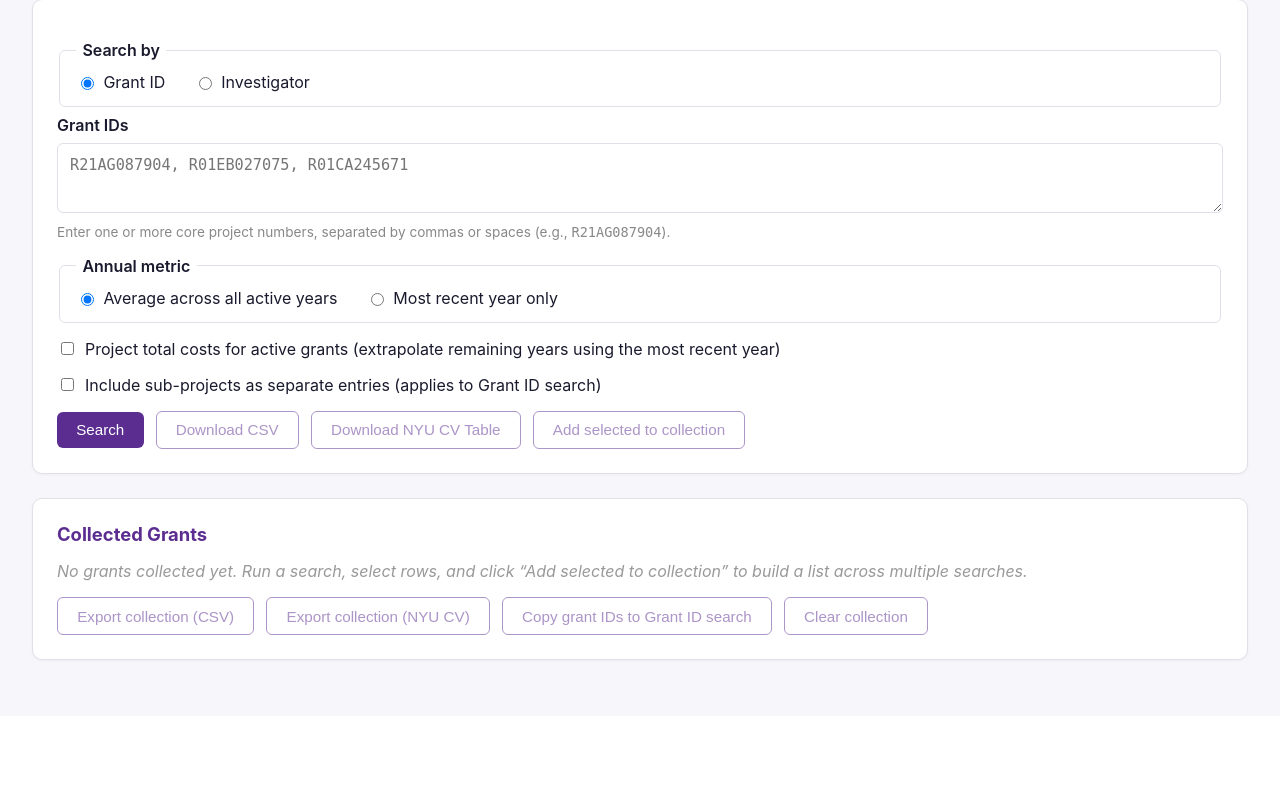
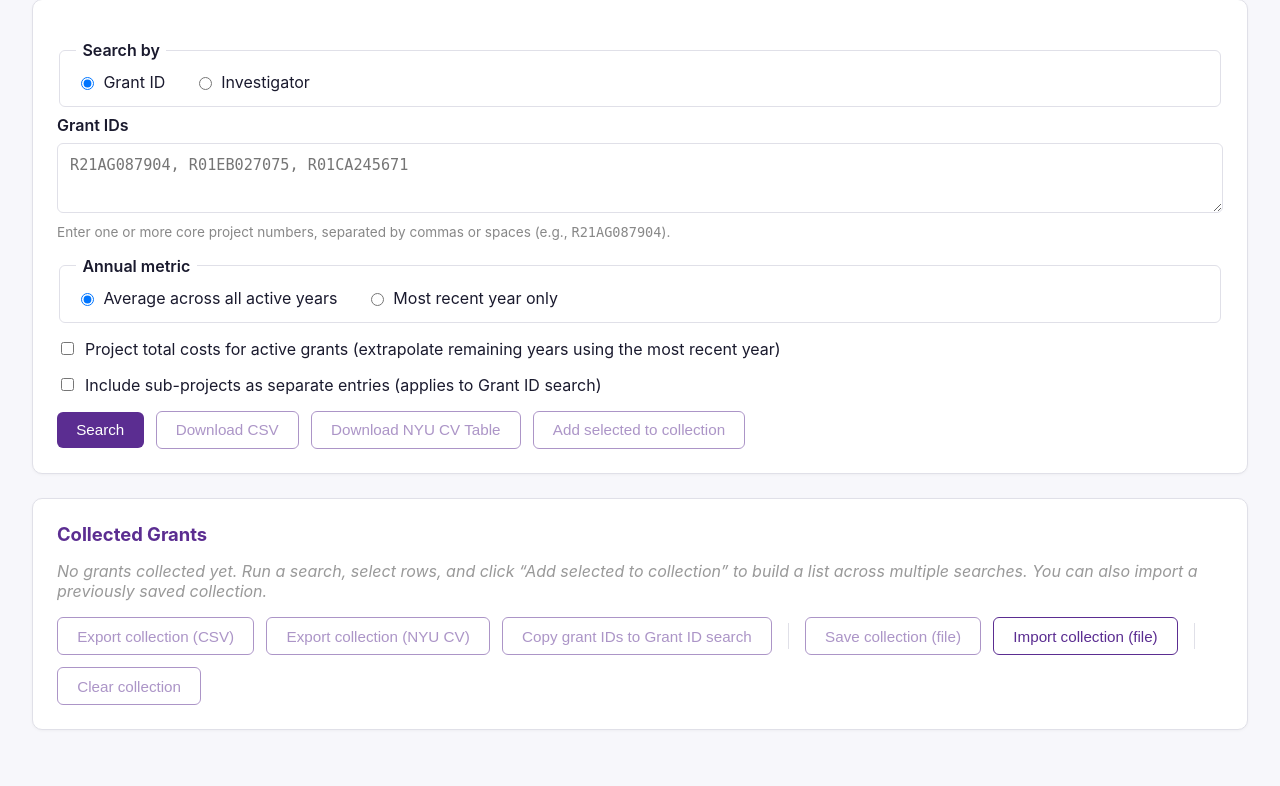
Before and after one commit to jelleveraart/NIH_GrantInfo, a Flask app: page / in a window 1280 px wide. Shown: the part 141-927 px from the top of the page. Before the commit the page ends 802 px from the top, so only its background shows below. Run offline with Flask 3, Linux system fonts and the light colour scheme.

Commit message:
added import collections

```diff
--- a/templates/index.html
+++ b/templates/index.html
@@ -139,6 +139,7 @@
       font-size: 1rem; padding: 0 0.3rem; line-height: 1;
     }
     .cart-remove:hover { background: none; color: #7a1a1a; }
+    .divider { border-left: 1px solid var(--border); height: 1.6rem; margin: 0 0.25rem; }
   </style>
 </head>
 <body>
@@ -238,6 +239,7 @@
         <p class="cart-empty" id="cartEmpty">
           No grants collected yet. Run a search, select rows, and click
           “Add selected to collection” to build a list across multiple searches.
+          You can also import a previously saved collection.
         </p>
         <ul class="cart-list" id="cartList"></ul>
         <div id="cartNote"></div>
@@ -252,14 +254,28 @@
         <button type="button" id="copyIdsBtn" class="secondary" disabled>
           Copy grant IDs to Grant ID search
         </button>
+        <span class="divider"></span>
+        <button type="button" id="saveCollectionBtn" class="secondary" disabled>
+          Save collection (file)
+        </button>
+        <button type="button" id="importCollectionBtn" class="secondary">
+          Import collection (file)
+        </button>
+        <input type="file" id="importFileInput" accept=".json,application/json"
+               style="display:none;">
+        <span class="divider"></span>
         <button type="button" id="clearCartBtn" class="secondary" disabled>
           Clear collection
         </button>
+        <span class="toast" id="cartToast"></span>
       </div>
     </div>
   </div>
 
   <script>
+    const COLLECTION_FORMAT = "nih-grant-info-collection";
+    const COLLECTION_VERSION = 1;
+
     const form = document.getElementById("grantForm");
     const submitBtn = document.getElementById("submitBtn");
     const downloadBtn = document.getElementById("downloadBtn");
@@ -288,12 +304,15 @@
     const exportCartBtn = document.getElementById("exportCartBtn");
     const exportCartNyuBtn = document.getElementById("exportCartNyuBtn");
     const copyIdsBtn = document.getElementById("copyIdsBtn");
+    const saveCollectionBtn = document.getElementById("saveCollectionBtn");
+    const importCollectionBtn = document.getElementById("importCollectionBtn");
+    const importFileInput = document.getElementById("importFileInput");
     const clearCartBtn = document.getElementById("clearCartBtn");
+    const cartToastEl = document.getElementById("cartToast");
 
-    // Current search results (full row objects) and the persistent cart.
     let currentRows = [];
     let currentColumns = [];
-    let cart = [];  // array of full row objects, accumulated across searches
+    let cart = [];
 
     const LABELS = {
       funding_agency: "Funding Agency",
@@ -503,7 +522,7 @@
       addToCartBtn.disabled = none;
     }
 
-    // --- Downloads (results selection) ---
+    // --- Downloads ---
     async function downloadRows(rows, action, filename) {
       if (!rows.length) return;
       const resp = await fetch(action, {
@@ -513,6 +532,10 @@
       });
       if (!resp.ok) { showError("Download failed."); return; }
       const blob = await resp.blob();
+      triggerDownload(blob, filename);
+    }
+
+    function triggerDownload(blob, filename) {
       const url = URL.createObjectURL(blob);
       const a = document.createElement("a");
       a.href = url; a.download = filename;
@@ -527,7 +550,6 @@
 
     // --- Cart ---
     function cartKey(row) {
-      // Dedup key: grant ID + record type + normalized title
       const id = (row.application_id || "").toUpperCase();
       const rt = (row.record_type || "");
       const title = (row.title || "").toLowerCase().replace(/[^\w\s]/g, " ")
@@ -535,18 +557,21 @@
       return `${id}|${rt}|${title}`;
     }
 
-    addToCartBtn.addEventListener("click", () => {
-      const selected = getSelectedRows();
-      if (!selected.length) return;
-
+    function mergeIntoCart(rows) {
       const existingKeys = new Set(cart.map(cartKey));
       let added = 0, dup = 0;
-      selected.forEach(row => {
+      rows.forEach(row => {
         const key = cartKey(row);
         if (existingKeys.has(key)) { dup++; }
         else { cart.push(row); existingKeys.add(key); added++; }
       });
+      return { added, dup };
+    }
 
+    addToCartBtn.addEventListener("click", () => {
+      const selected = getSelectedRows();
+      if (!selected.length) return;
+      const { added, dup } = mergeIntoCart(selected);
       renderCart();
       let msg = `Added ${added} grant(s)`;
       if (dup) msg += ` (${dup} duplicate${dup > 1 ? "s" : ""} skipped)`;
@@ -561,6 +586,7 @@
       exportCartBtn.disabled = !has;
       exportCartNyuBtn.disabled = !has;
       copyIdsBtn.disabled = !has;
+      saveCollectionBtn.disabled = !has;
       clearCartBtn.disabled = !has;
 
       cartListEl.innerHTML = cart.map((row, idx) => {
@@ -575,7 +601,6 @@
           </li>`;
       }).join("");
 
-      // Wire remove buttons
       cartListEl.querySelectorAll(".cart-remove").forEach(btn => {
         btn.addEventListener("click", () => {
           const idx = parseInt(btn.getAttribute("data-idx"), 10);
@@ -583,7 +608,6 @@
         });
       });
 
-      // Subproject note
       const hasSub = cart.some(r => (r.record_type || "") === "Sub");
       cartNoteEl.innerHTML = hasSub
         ? `<div class="note">Note: sub-project entries will appear as their
@@ -598,7 +622,6 @@
       downloadRows(cart, "/download_nyu", "NYU_CV_table.csv"));
 
     copyIdsBtn.addEventListener("click", () => {
-      // Unique grant IDs from the cart (dedup, preserve order)
       const seen = new Set();
       const ids = [];
       cart.forEach(row => {
@@ -608,18 +631,96 @@
           ids.push(id);
         }
       });
-      // Switch to Grant ID mode and replace the box with the cart's IDs
       document.querySelector('input[name="search_mode"][value="grant_id"]').checked = true;
       applySearchModeUI();
       queryInput.value = ids.join(", ");
-      toastEl.textContent = `Copied ${ids.length} grant ID(s) to the Grant ID search box.`;
+      cartToastEl.textContent = `Copied ${ids.length} grant ID(s) to the Grant ID search box.`;
       queryInput.focus();
     });
 
     clearCartBtn.addEventListener("click", () => {
       cart = [];
       renderCart();
-      toastEl.textContent = "Collection cleared.";
+      cartToastEl.textContent = "Collection cleared.";
+    });
+
+    // --- Save collection (client-side JSON download) ---
+    saveCollectionBtn.addEventListener("click", () => {
+      if (!cart.length) return;
+      const payload = {
+        format: COLLECTION_FORMAT,
+        version: COLLECTION_VERSION,
+        exported_at: new Date().toISOString(),
+        count: cart.length,
+        grants: cart,
+      };
+      const blob = new Blob([JSON.stringify(payload, null, 2)],
+                            { type: "application/json" });
+      triggerDownload(blob, "nih_collection.json");
+      cartToastEl.textContent = `Saved collection (${cart.length} grant(s)).`;
+    });
+
+    // --- Import collection (client-side file read + merge) ---
+    importCollectionBtn.addEventListener("click", () => {
+      importFileInput.value = "";  // reset so re-importing the same file works
+      importFileInput.click();
+    });
+
+    importFileInput.addEventListener("change", (e) => {
+      const file = e.target.files && e.target.files[0];
+      if (!file) return;
+
+      const reader = new FileReader();
+      reader.onload = (ev) => {
+        let data;
+        try {
+          data = JSON.parse(ev.target.result);
+        } catch (err) {
+          cartToastEl.textContent = "Import failed: file is not valid JSON.";
+          return;
+        }
+
+        // Accept either our wrapped format or a bare array of rows.
+        let grants;
+        if (Array.isArray(data)) {
+          grants = data;
+        } else if (data && Array.isArray(data.grants)) {
+          if (data.format && data.format !== COLLECTION_FORMAT) {
+            cartToastEl.textContent =
+              "Import failed: unrecognized collection format.";
+            return;
+          }
+          grants = data.grants;
+        } else {
+          cartToastEl.textContent =
+            "Import failed: no grant collection found in file.";
+          return;
+        }
+
+        // Validate each item minimally (must have an application_id).
+        const valid = grants.filter(g =>
+          g && typeof g === "object" && g.application_id);
+        const invalid = grants.length - valid.length;
+
+        if (!valid.length) {
+          cartToastEl.textContent =
+            "Import failed: no valid grant entries in file.";
+          return;
+        }
+
+        const { added, dup } = mergeIntoCart(valid);
+        renderCart();
+
+        let msg = `Imported ${added} grant(s)`;
+        if (dup) msg += ` (${dup} duplicate${dup > 1 ? "s" : ""} skipped)`;
+        if (invalid) msg += ` (${invalid} invalid entr${invalid > 1 ? "ies" : "y"} ignored)`;
+        msg += `. Collection now has ${cart.length}.`;
+        cartToastEl.textContent = msg;
+      };
+      reader.onerror = () => {
+        cartToastEl.textContent = "Import failed: could not read the file.";
+      };
+      reader.readAsText(file);
     });
 
     renderCart();  // initialize empty state
```
